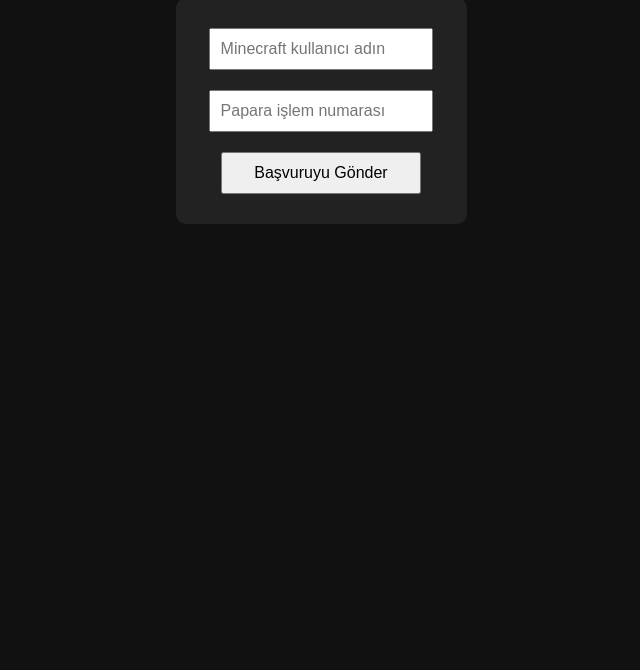
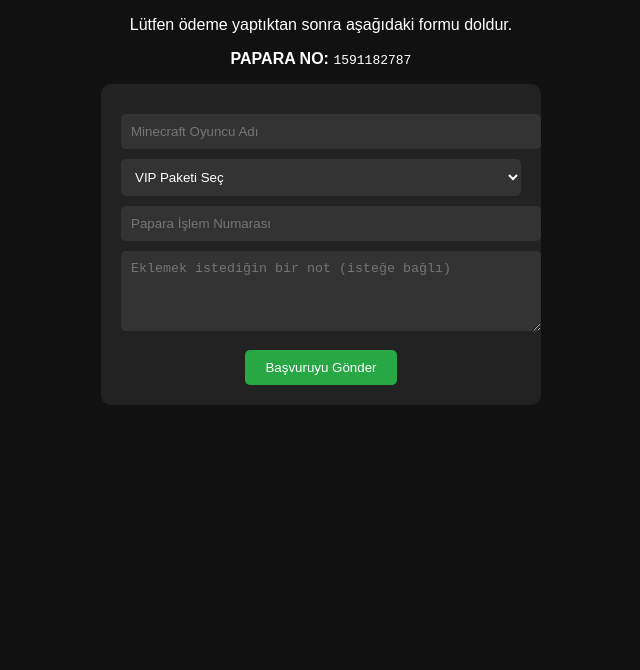
Before and after one commit to SekersizFuruko/fubcraft, a website: page index.html in a window 1280 px wide. Shown: the part 130-800 px from the top of the page, without its empty margins (319-959 px from the left). Drawn offline with Linux system fonts and the light colour scheme.

Commit message:
Update index.html

```diff
--- a/index.html
+++ b/index.html
@@ -6,57 +6,77 @@
   <title>FubCraft VIP Başvuru</title>
   <style>
     body {
-      font-family: Arial, sans-serif;
-      background: #111;
-      color: #fff;
+      background-color: #111;
+      color: white;
+      font-family: sans-serif;
       text-align: center;
-      padding: 40px;
+      padding: 20px;
     }
-    input, button {
-      padding: 10px;
-      margin: 10px;
-      width: 80%;
-      max-width: 400px;
-      font-size: 16px;
+
+    img.logo {
+      max-width: 300px;
+      margin-bottom: 20px;
     }
+
     form {
-      background: #222;
+      background-color: #222;
       padding: 20px;
       border-radius: 10px;
-      display: inline-block;
+      max-width: 400px;
+      margin: 0 auto;
+    }
+
+    input, select, textarea {
+      width: 100%;
+      padding: 10px;
+      margin-top: 10px;
+      border-radius: 5px;
+      border: none;
+      background-color: #333;
+      color: white;
+    }
+
+    button {
+      margin-top: 15px;
+      padding: 10px 20px;
+      background-color: #28a745;
+      border: none;
+      border-radius: 5px;
+      color: white;
+      cursor: pointer;
+    }
+
+    button:hover {
+      background-color: #218838;
     }
   </style>
 </head>
 <body>
+
+  <!-- Logo görseli (örnek: fubcraft.png) -->
+  <img src="fubcraft.png" alt="FubCraft Logo" class="logo" />
+
   <h1>FubCraft VIP Başvuru</h1>
-  <form id="vipForm">
-    <input type="text" id="mcName" placeholder="Minecraft kullanıcı adın" required /><br />
-    <input type="text" id="papara" placeholder="Papara işlem numarası" required /><br />
+  <p>Lütfen ödeme yaptıktan sonra aşağıdaki formu doldur.</p>
+  <p><strong>PAPARA NO:</strong> <code>1591182787</code></p>
+
+  <form action="https://discord.com/api/webhooks/.../... (webhook buraya)" method="POST">
+    <input type="text" name="username" placeholder="Minecraft Oyuncu Adı" required />
+
+    <select name="vip_paketi" required>
+      <option value="">VIP Paketi Seç</option>
+      <option value="Savaşçı">Savaşçı</option>
+      <option value="Kahraman">Kahraman</option>
+      <option value="Efsane">Efsane</option>
+      <option value="Kutsal">Kutsal</option>
+    </select>
+
+    <input type="text" name="islem_no" placeholder="Papara İşlem Numarası" required />
+
+    <textarea name="not" rows="4" placeholder="Eklemek istediğin bir not (isteğe bağlı)"></textarea>
+
     <button type="submit">Başvuruyu Gönder</button>
   </form>
 
-  <script>
-    const form = document.getElementById("vipForm");
-    form.addEventListener("submit", async (e) => {
-      e.preventDefault();
-      const mcName = document.getElementById("mcName").value;
-      const papara = document.getElementById("papara").value;
-
-      const res = await fetch("/", {
-        method: "POST",
-        headers: {
-          "Content-Type": "application/json"
-        },
-        body: JSON.stringify({ username: mcName, papara: papara })
-      });
-
-      if (res.ok) {
-        alert("Başvuru gönderildi! Onay bekleniyor.");
-        form.reset();
-      } else {
-        alert("Bir hata oluştu.");
-      }
-    });
-  </script>
 </body>
-</html>
+      </html>
```
